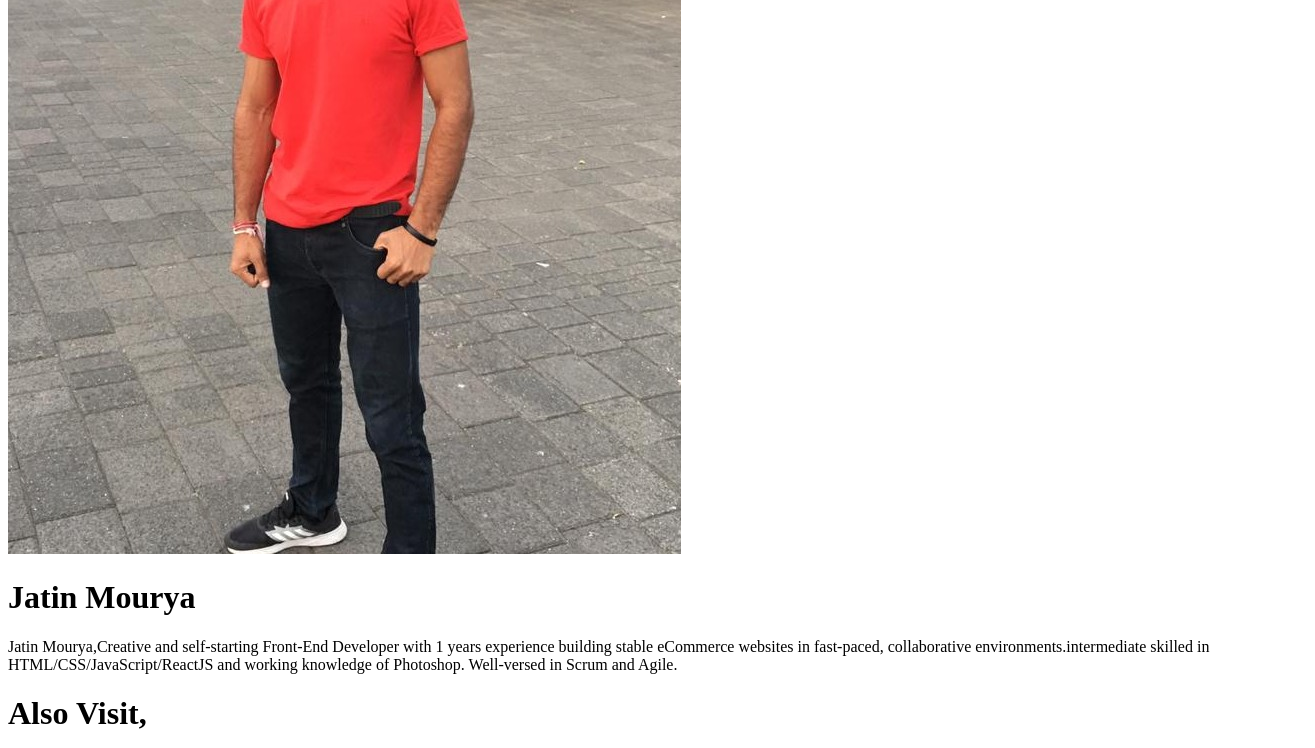
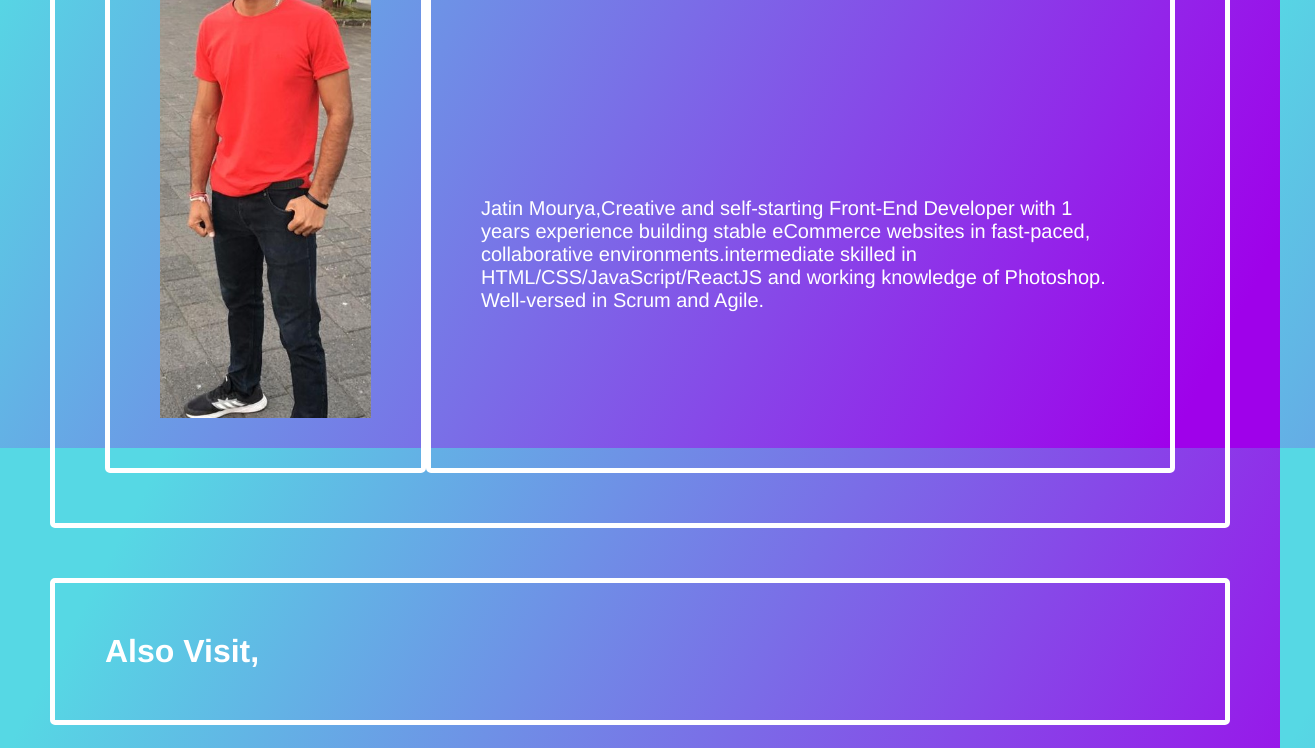
Before and after one commit to jatinmourya/mysites, a plain HTML site: page index.html in a window 1280 px wide. Shown: the part 352-1100 px from the top of the page, 1315 px wide, since content can reach past the window. Drawn offline with nearby package versions, Linux system fonts and the light colour scheme.

Commit message:
Update index.html

```diff
--- a/index.html
+++ b/index.html
@@ -11,7 +11,7 @@
   <link href="https://fonts.googleapis.com/css2?family=Pacifico&display=swap" rel="stylesheet">
   <link rel="stylesheet" href="https://use.fontawesome.com/releases/v5.15.3/css/all.css"
     integrity="sha384-SZXxX4whJ79/gErwcOYf+zWLeJdY/qpuqC4cAa9rOGUstPomtqpuNWT9wdPEn2fk" crossorigin="anonymous">
-  <link rel="text/stylesheet"href="style.css">
+  <link rel="stylesheet" href="style.css">
   </head>
 
 <body>
```
